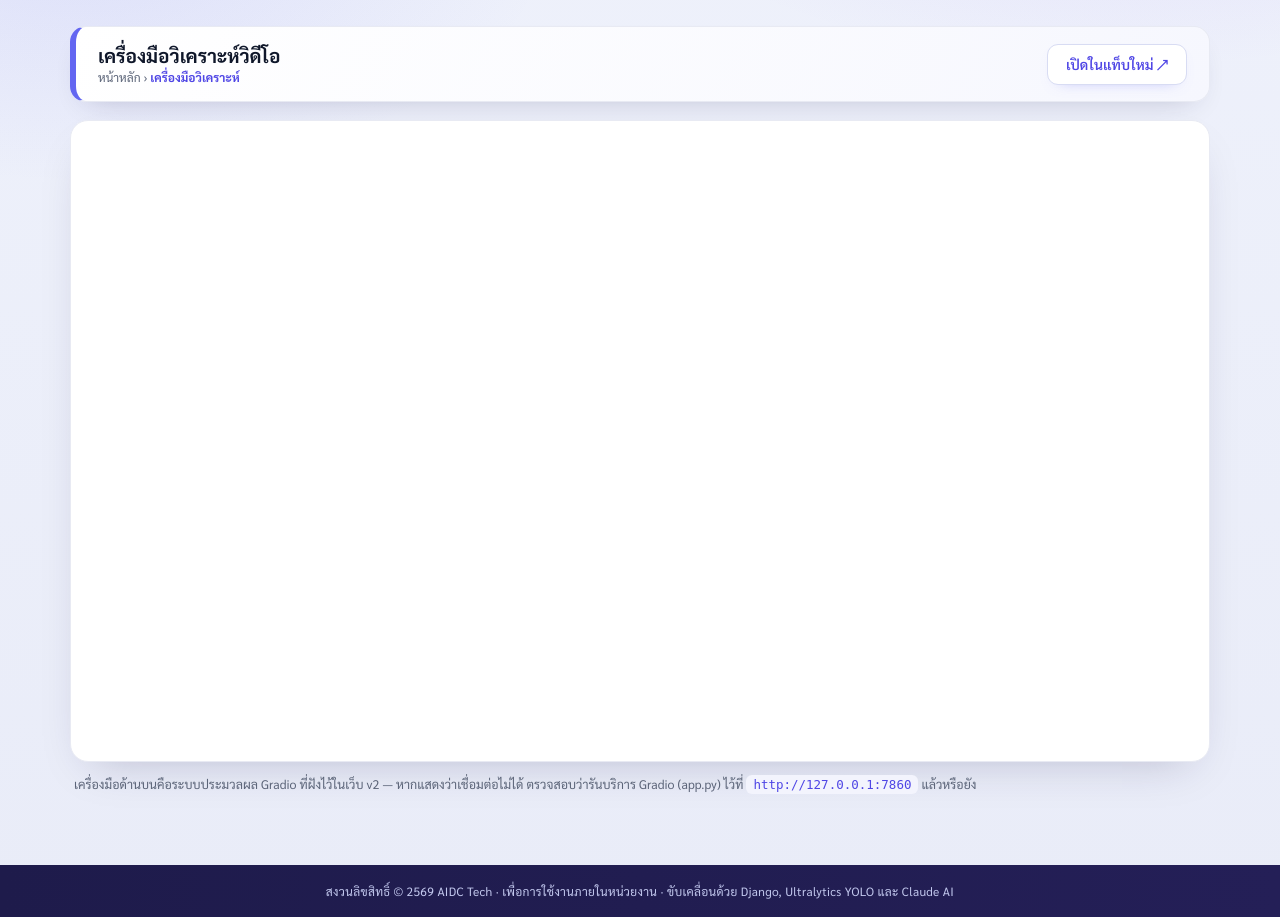
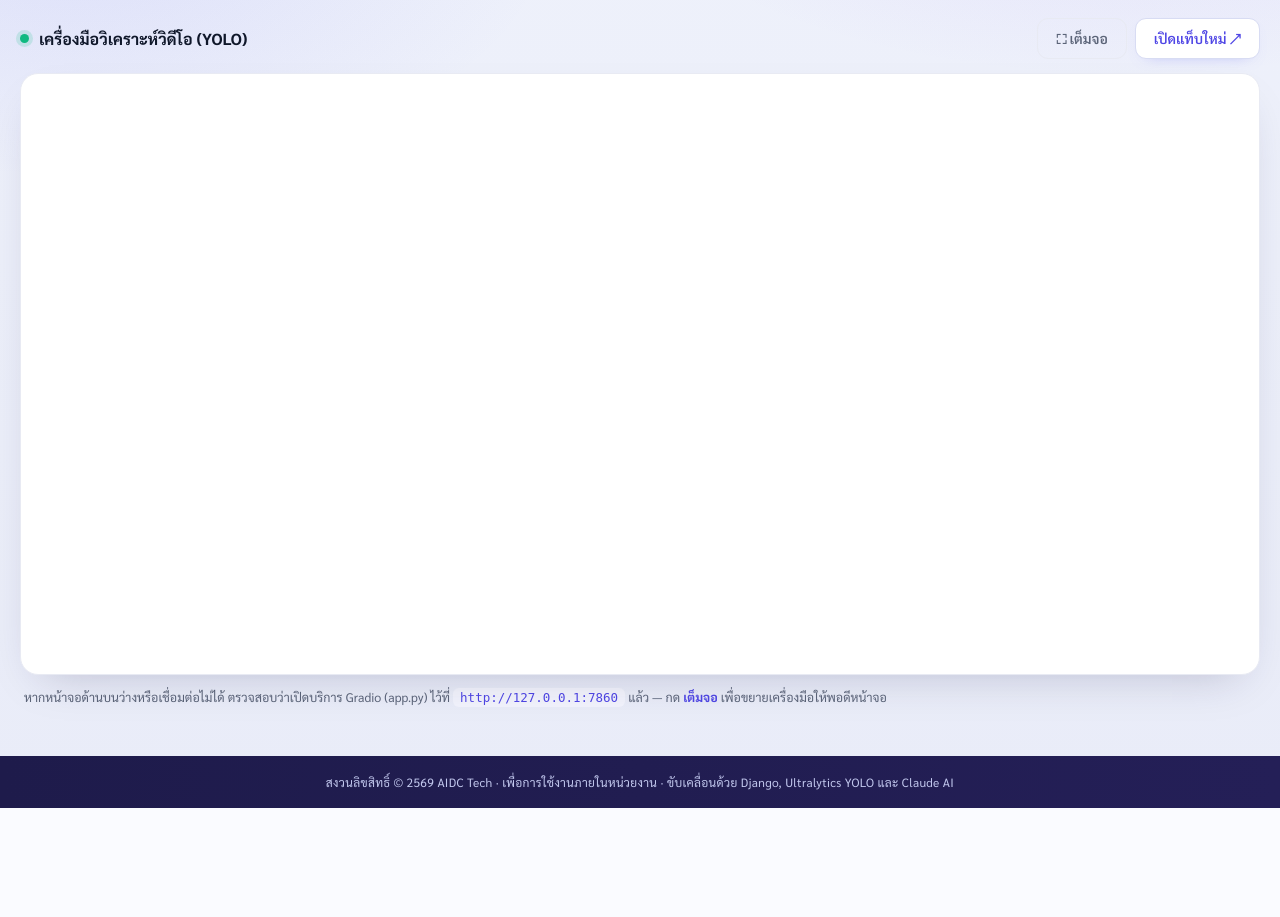
Before and after one commit to pradit2527/ultralytics-ai, a Django app: page /dashboard/ in a window 1280 px wide. Shown: the part 102-1019 px from the top of the page. After the commit the page ends 910 px from the top, so only its background shows below. Run offline with Django 5.2, Linux system fonts and the light colour scheme; the visitor is signed in with stand-in values (Sample User, id 1).

Commit message:
webv2: make embedded Gradio tool fit the screen
Redesign the dashboard so the embedded YOLO tool fills the page instead
of sitting in a narrow, short box with awkward nested scrolling.

- Dashboard now uses a wider full-width container (1380px) so the iframe
  is at least as wide as the Gradio app's own max width (no inner
  horizontal scroll / cramped layout).
- The iframe height is calc(100vh - 200px) so it fills the remaining
  viewport height rather than a fixed 78vh box.
- Add a slim tool bar (status dot + title) with a fullscreen toggle and
  an "open in new tab" link.
- Fullscreen mode (button or Esc) expands the iframe edge-to-edge over
  the whole viewport for a perfect fit.
- base.html gains a {% block body_class %} so pages can opt into
  page-specific layout (used by .is-dashboard).

Co-Authored-By: Claude Opus 4.8 <noreply@anthropic.com>

```diff
--- a/webv2/static/css/app.css
+++ b/webv2/static/css/app.css
@@ -135,13 +135,41 @@ a { color:var(--brand-ink); text-decoration:none; }
 .feature-card p { margin:0; font-size:13.5px; color:var(--muted); line-height:1.75; }
 
 /* ── การ์ด / iframe ── */
+/* ── หน้า dashboard: ให้เครื่องมือ Gradio พอดีหน้าจอ ── */
+.is-dashboard .container { max-width:1380px; padding:18px 20px 18px; }
+
+.tool-bar {
+  display:flex; justify-content:space-between; align-items:center; gap:12px;
+  flex-wrap:wrap; margin-bottom:14px;
+}
+.tool-title { display:flex; align-items:center; gap:10px; font-size:16px; font-weight:700; color:var(--ink); }
+.tool-dot {
+  width:9px; height:9px; border-radius:50%; background:var(--ok);
+  box-shadow:0 0 0 4px rgba(16,185,129,.16);
+}
+.tool-actions { display:flex; gap:8px; flex-wrap:wrap; }
+
 .embed-card {
-  background:#fff; border:1px solid var(--line); border-radius:18px; overflow:hidden;
-  box-shadow:0 18px 44px -22px rgba(var(--shadow),.26);
+  position:relative; background:#fff; border:1px solid var(--line); border-radius:18px;
+  overflow:hidden; box-shadow:0 18px 44px -22px rgba(var(--shadow),.26);
 }
-.gradio-frame { width:100%; height:78vh; min-height:640px; border:0; display:block; }
+/* สูงพอดีพื้นที่ที่เหลือบนจอ (หักความสูงแถบบน + ขอบ) */
+.gradio-frame { width:100%; height:calc(100vh - 200px); min-height:560px; border:0; display:block; }
 .embed-hint { font-size:12.5px; color:var(--muted); margin:12px 4px 0; line-height:1.7; }
 .embed-hint code { background:var(--tint); padding:2px 7px; border-radius:6px; color:var(--brand-ink); }
+.embed-hint b { color:var(--brand-ink); }
+
+/* ── โหมดเต็มจอ (ปุ่ม "เต็มจอ" / กด Esc เพื่อออก) ── */
+.frame-exit { display:none; }
+body.frame-full-active { overflow:hidden; }
+.embed-card.frame-full {
+  position:fixed; inset:0; z-index:9999; border:0; border-radius:0;
+  box-shadow:none; background:#fff;
+}
+.embed-card.frame-full .gradio-frame { height:100vh; min-height:0; }
+.embed-card.frame-full .frame-exit {
+  display:inline-flex; position:fixed; top:14px; right:18px; z-index:10000;
+}
 
 .card {
   background:#fff; border:1px solid var(--line); border-radius:18px; padding:22px;
--- a/webv2/templates/base.html
+++ b/webv2/templates/base.html
@@ -10,7 +10,7 @@
   <link href="https://fonts.googleapis.com/css2?family=Plus+Jakarta+Sans:wght@500;600;700;800&family=Sarabun:wght@400;500;600;700&display=swap" rel="stylesheet">
   <link rel="stylesheet" href="{% static 'css/app.css' %}">
 </head>
-<body>
+<body class="{% block body_class %}{% endblock %}">
   <div class="ubar">
     <div>ระบบสารสนเทศองค์กร · AIDC Tech</div>
     <div class="ubar-r">เว็บ v2 · Django + Gradio</div>
--- a/webv2/templates/dashboard.html
+++ b/webv2/templates/dashboard.html
@@ -1,29 +1,45 @@
 {% extends "base.html" %}
 {% block title %}เครื่องมือวิเคราะห์ · AIDC Tech{% endblock %}
+{% block body_class %}is-dashboard{% endblock %}
 
 {% block content %}
-<div class="page-head">
-  <div>
-    <div class="page-title">เครื่องมือวิเคราะห์วิดีโอ</div>
-    <div class="page-crumb">หน้าหลัก › <b>เครื่องมือวิเคราะห์</b></div>
+<div class="tool-bar">
+  <div class="tool-title">
+    <span class="tool-dot"></span>
+    เครื่องมือวิเคราะห์วิดีโอ (YOLO)
   </div>
-  <a href="{{ GRADIO_URL }}" target="_blank" rel="noopener" class="btn btn-soft">
-    เปิดในแท็บใหม่ ↗
-  </a>
+  <div class="tool-actions">
+    <button type="button" class="btn btn-ghost" id="fsBtn" onclick="toggleFrameFull()">⛶ เต็มจอ</button>
+    <a href="{{ GRADIO_URL }}" target="_blank" rel="noopener" class="btn btn-soft">เปิดแท็บใหม่ ↗</a>
+  </div>
 </div>
 
-<div class="embed-card">
+<div class="embed-card" id="embedCard">
+  <button type="button" class="btn btn-soft frame-exit" onclick="toggleFrameFull()">✕ ออกจากเต็มจอ</button>
   <iframe
+    id="toolFrame"
     class="gradio-frame"
     src="{{ GRADIO_URL }}"
     title="AIDC Tech Video Processor"
-    allow="camera; microphone; clipboard-read; clipboard-write; fullscreen"
-    loading="lazy"></iframe>
+    allow="camera; microphone; clipboard-read; clipboard-write; fullscreen"></iframe>
 </div>
 
 <p class="embed-hint">
-  เครื่องมือด้านบนคือระบบประมวลผล Gradio ที่ฝังไว้ในเว็บ v2 —
-  หากแสดงว่าเชื่อมต่อไม่ได้ ตรวจสอบว่ารันบริการ Gradio (app.py) ไว้ที่
-  <code>{{ GRADIO_URL }}</code> แล้วหรือยัง
+  หากหน้าจอด้านบนว่างหรือเชื่อมต่อไม่ได้ ตรวจสอบว่าเปิดบริการ Gradio (app.py) ไว้ที่
+  <code>{{ GRADIO_URL }}</code> แล้ว — กด <b>เต็มจอ</b> เพื่อขยายเครื่องมือให้พอดีหน้าจอ
 </p>
+
+<script>
+  function toggleFrameFull() {
+    var card = document.getElementById('embedCard');
+    var on = card.classList.toggle('frame-full');
+    document.body.classList.toggle('frame-full-active', on);
+    document.getElementById('fsBtn').textContent = on ? '⛶ ย่อกลับ' : '⛶ เต็มจอ';
+  }
+  document.addEventListener('keydown', function (e) {
+    if (e.key === 'Escape' && document.getElementById('embedCard').classList.contains('frame-full')) {
+      toggleFrameFull();
+    }
+  });
+</script>
 {% endblock %}
```
